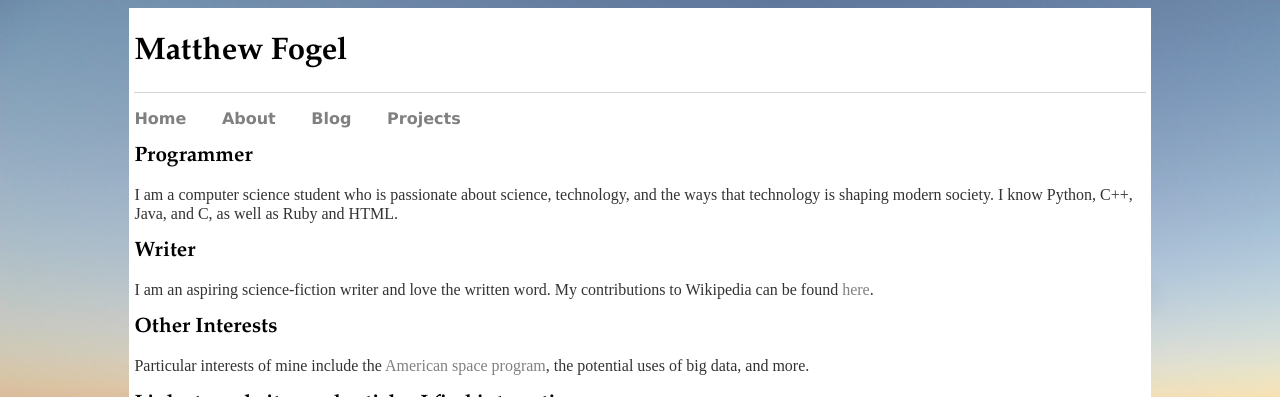
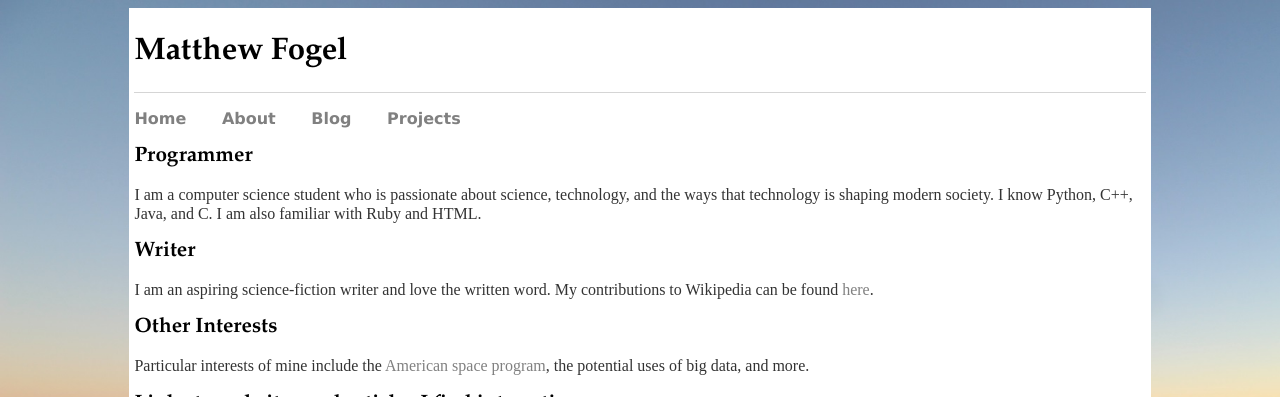
Before and after one commit to matthew-fogel/matthew-fogel.github.io, a Jekyll site: the page built from about/index.html, in a window 1280 px wide. Shown: the top 397 px of the page. Built offline with Jekyll 4.4.1, drawn with Linux system fonts in a browser that asks for light colours.

Commit message:
Modified bio

```diff
--- a/about/index.html
+++ b/about/index.html
@@ -5,7 +5,7 @@ layout: default
 <div class="information">
 	<h1>Programmer</h1>
       	<p>I am a computer science student who is passionate about science, technology, and the ways that technology is shaping modern society.
-		I know Python, C++, Java, and C, as well as Ruby and HTML.</p>
+		I know Python, C++, Java, and C. I am also familiar with Ruby and HTML.</p>
 	<h1>Writer</h1>
 	<p>I am an aspiring science-fiction writer and love the written word.
 	My contributions to Wikipedia can be found <a href="https://en.wikipedia.org/wiki/User:Trek104">here</a>.</p>
```
